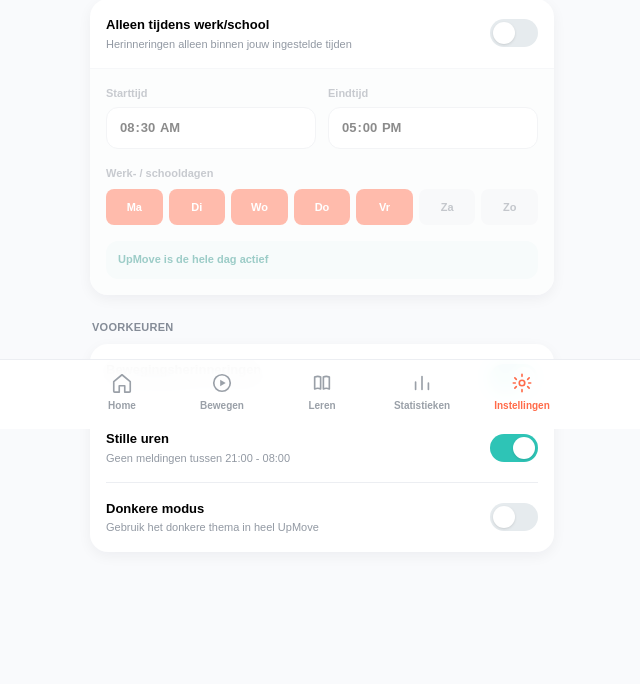
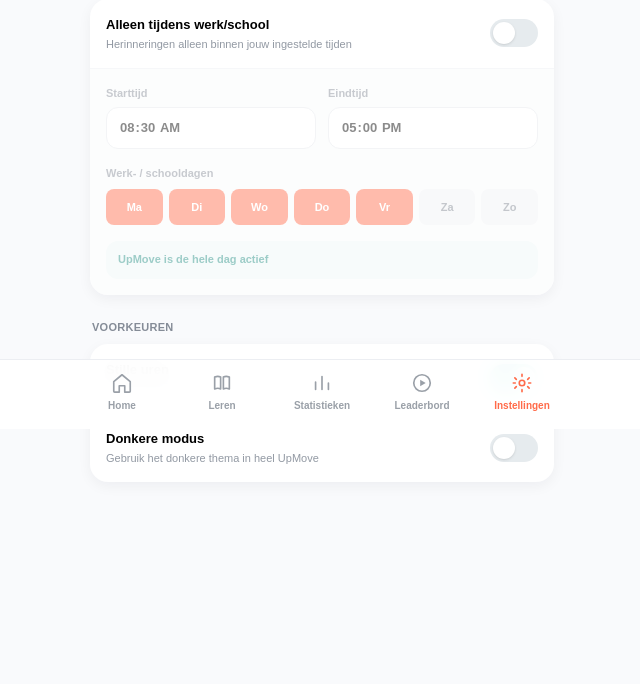
Before and after one commit to RensvdBurg/project-in-beweging, a PHP site: page /pages/settings/settings.php in a window 1280 px wide. Shown: the part 371-1055 px from the top of the page, without its empty margins (318-958 px from the left). After the commit the page ends 835 px from the top, so only its background shows below. Run offline with PHP 8.4, Linux system fonts and the light colour scheme; the visitor is signed in with stand-in values (Sample User, id 1); style sheets or scripts are compiled from the project's sources.

Commit message:
Footer change - settings change

```diff
--- a/assets/js/settings-page.js
+++ b/assets/js/settings-page.js
@@ -83,10 +83,6 @@
 
     const switches = {
 
-        reminders: document.getElementById(
-            'setting-reminders'
-        ),
-
         quietHours: document.getElementById(
             'setting-quiet-hours'
         ),
@@ -114,8 +110,6 @@
     const settings = {
 
         frequency: 60,
-
-        reminders: true,
 
         quietHours: true,
 
@@ -184,7 +178,6 @@
              * SWITCHES
              */
             [
-                'reminders',
                 'quietHours',
                 'darkMode',
                 'workOnly'
--- a/components/footer.php
+++ b/components/footer.php
@@ -34,78 +34,29 @@ function footerItemClass(bool $active): string
 
 ?>
 
-<nav
-  class="upmove-footer fixed bottom-0 left-0 right-0 z-50 border-t border-[#eceef2] bg-white/95 backdrop-blur-md"
+<nav class="upmove-footer fixed bottom-0 left-0 right-0 z-50 border-t border-[#eceef2] bg-white/95 backdrop-blur-md"
   aria-label="Hoofdnavigatie">
-  <div
-    class="mx-auto grid max-w-lg grid-cols-5 px-1.5
+  <div class="mx-auto grid max-w-lg grid-cols-5 px-1.5
                pb-[max(0.75rem,env(safe-area-inset-bottom))] pt-2">
 
     <!-- HOME -->
-    <a
-      href="/project-in-beweging/?screen=home"
-      class="<?= footerItemClass(!$isSettingsPage && $currentScreen === 'home') ?>"
-      data-screen="home">
-      <svg
-        width="22"
-        height="22"
-        viewBox="0 0 24 24"
-        fill="none"
-        aria-hidden="true">
-        <path
-          d="M3 10.5 12 3l9 7.5V21a1 1 0 0 1-1 1h-5v-7H9v7H4a1 1 0 0 1-1-1v-10.5z"
-          stroke="currentColor"
-          stroke-width="1.8"
-          stroke-linejoin="round" />
+    <a href="/project-in-beweging/?screen=home"
+      class="<?= footerItemClass(!$isSettingsPage && $currentScreen === 'home') ?>" data-screen="home">
+      <svg width="22" height="22" viewBox="0 0 24 24" fill="none" aria-hidden="true">
+        <path d="M3 10.5 12 3l9 7.5V21a1 1 0 0 1-1 1h-5v-7H9v7H4a1 1 0 0 1-1-1v-10.5z" stroke="currentColor"
+          stroke-width="1.8" stroke-linejoin="round" />
       </svg>
 
       <span>Home</span>
     </a>
 
-
-    <!-- BEWEGEN -->
-    <a
-      href="/project-in-beweging/?screen=bewegen"
-      class="<?= footerItemClass(!$isSettingsPage && $currentScreen === 'bewegen') ?>"
-      data-screen="bewegen">
-      <svg
-        width="22"
-        height="22"
-        viewBox="0 0 24 24"
-        fill="none"
-        aria-hidden="true">
-        <circle
-          cx="12"
-          cy="12"
-          r="9"
-          stroke="currentColor"
-          stroke-width="1.8" />
-
-        <path
-          d="M10 8.5v7l6-3.5-6-3.5z"
-          fill="currentColor" />
-      </svg>
-
-      <span>Bewegen</span>
-    </a>
-
-
     <!-- LEREN -->
-    <a
-      href="/project-in-beweging/?screen=leren"
-      class="<?= footerItemClass(!$isSettingsPage && $currentScreen === 'leren') ?>"
-      data-screen="leren">
-      <svg
-        width="22"
-        height="22"
-        viewBox="0 0 24 24"
-        fill="none"
-        aria-hidden="true">
+    <a href="/project-in-beweging/?screen=leren"
+      class="<?= footerItemClass(!$isSettingsPage && $currentScreen === 'leren') ?>" data-screen="leren">
+      <svg width="22" height="22" viewBox="0 0 24 24" fill="none" aria-hidden="true">
         <path
           d="M4 5.5c2.2-1 4.3-1.2 6.5 0v13c-2.2-1.2-4.3-1-6.5 0v-13zm16 0c-2.2-1-4.3-1.2-6.5 0v13c2.2-1.2 4.3-1 6.5 0v-13z"
-          stroke="currentColor"
-          stroke-width="1.8"
-          stroke-linejoin="round" />
+          stroke="currentColor" stroke-width="1.8" stroke-linejoin="round" />
       </svg>
 
       <span>Leren</span>
@@ -113,57 +64,41 @@ function footerItemClass(bool $active): string
 
 
     <!-- STATISTIEKEN -->
-    <a
-      href="/project-in-beweging/?screen=stats"
-      class="<?= footerItemClass(!$isSettingsPage && $currentScreen === 'stats') ?>"
-      data-screen="stats">
-      <svg
-        width="22"
-        height="22"
-        viewBox="0 0 24 24"
-        fill="none"
-        aria-hidden="true">
-        <path
-          d="M5 19V11M12 19V5M19 19v-7"
-          stroke="currentColor"
-          stroke-width="1.8"
-          stroke-linecap="round" />
+    <a href="/project-in-beweging/?screen=stats"
+      class="<?= footerItemClass(!$isSettingsPage && $currentScreen === 'stats') ?>" data-screen="stats">
+      <svg width="22" height="22" viewBox="0 0 24 24" fill="none" aria-hidden="true">
+        <path d="M5 19V11M12 19V5M19 19v-7" stroke="currentColor" stroke-width="1.8" stroke-linecap="round" />
       </svg>
 
       <span>Statistieken</span>
     </a>
 
+    <!-- BEWEGEN -->
+    <a href="/project-in-beweging/?screen=bewegen"
+      class="<?= footerItemClass(!$isSettingsPage && $currentScreen === 'bewegen') ?>" data-screen="bewegen">
+      <svg width="22" height="22" viewBox="0 0 24 24" fill="none" aria-hidden="true">
+        <circle cx="12" cy="12" r="9" stroke="currentColor" stroke-width="1.8" />
+
+        <path d="M10 8.5v7l6-3.5-6-3.5z" fill="currentColor" />
+      </svg>
+
+      <span>Leaderbord</span>
+    </a>
 
     <!-- INSTELLINGEN -->
-    <a
-      href="/project-in-beweging/pages/settings/settings.php"
-      class="<?= footerItemClass($isSettingsPage) ?>"
+    <a href="/project-in-beweging/pages/settings/settings.php" class="<?= footerItemClass($isSettingsPage) ?>"
       <?= $isSettingsPage ? 'aria-current="page"' : '' ?>>
-      <svg
-        width="22"
-        height="22"
-        viewBox="0 0 24 24"
-        fill="none"
-        aria-hidden="true">
-        <circle
-          cx="12"
-          cy="12"
-          r="3"
-          stroke="currentColor"
-          stroke-width="1.8" />
+      <svg width="22" height="22" viewBox="0 0 24 24" fill="none" aria-hidden="true">
+        <circle cx="12" cy="12" r="3" stroke="currentColor" stroke-width="1.8" />
 
-        <path
-          d="M12 2.5v2.2
+        <path d="M12 2.5v2.2
                        M12 19.3v2.2
                        M4.2 6.5l1.6 1.6
                        M18.2 15.9l1.6 1.6
                        M2.5 12h2.2
                        M19.3 12h2.2
                        M4.2 17.5l1.6-1.6
-                       M18.2 8.1l1.6-1.6"
-          stroke="currentColor"
-          stroke-width="1.8"
-          stroke-linecap="round" />
+                       M18.2 8.1l1.6-1.6" stroke="currentColor" stroke-width="1.8" stroke-linecap="round" />
       </svg>
 
       <span>Instellingen</span>
--- a/pages/settings/settings.php
+++ b/pages/settings/settings.php
@@ -403,47 +403,6 @@ $userId = $_SESSION['user']['id']
                     class="settings-card overflow-hidden rounded-[18px] bg-white shadow-[0_4px_14px_rgba(20,28,38,0.05)]">
 
 
-                    <!-- HERINNERINGEN -->
-
-                    <label class="flex cursor-pointer items-center gap-3 p-4">
-
-
-                        <div class="min-w-0 flex-1">
-
-                            <p class="text-[13px] font-bold">
-                                Bewegingsherinneringen
-                            </p>
-
-                            <p class="settings-description mt-0.5 text-[11px] leading-snug text-[#9299a3]">
-                                Ontvang meldingen wanneer het
-                                tijd is om te bewegen
-                            </p>
-
-                        </div>
-
-
-                        <div class="relative shrink-0">
-
-                            <input id="setting-reminders" type="checkbox" class="peer sr-only">
-
-                            <div
-                                class="h-[28px] w-[48px] rounded-full bg-[#e6ebee] transition-colors peer-checked:bg-[#2ec4b6]">
-                            </div>
-
-                            <div
-                                class="absolute left-[3px] top-[3px] h-[22px] w-[22px] rounded-full bg-white shadow-sm transition-transform peer-checked:translate-x-5">
-                            </div>
-
-                        </div>
-
-                    </label>
-
-
-
-                    <div class="settings-divider mx-4 h-px bg-[#eceef2]"></div>
-
-
-
                     <!-- STILLE UREN -->
 
                     <label class="flex cursor-pointer items-center gap-3 p-4">
```
